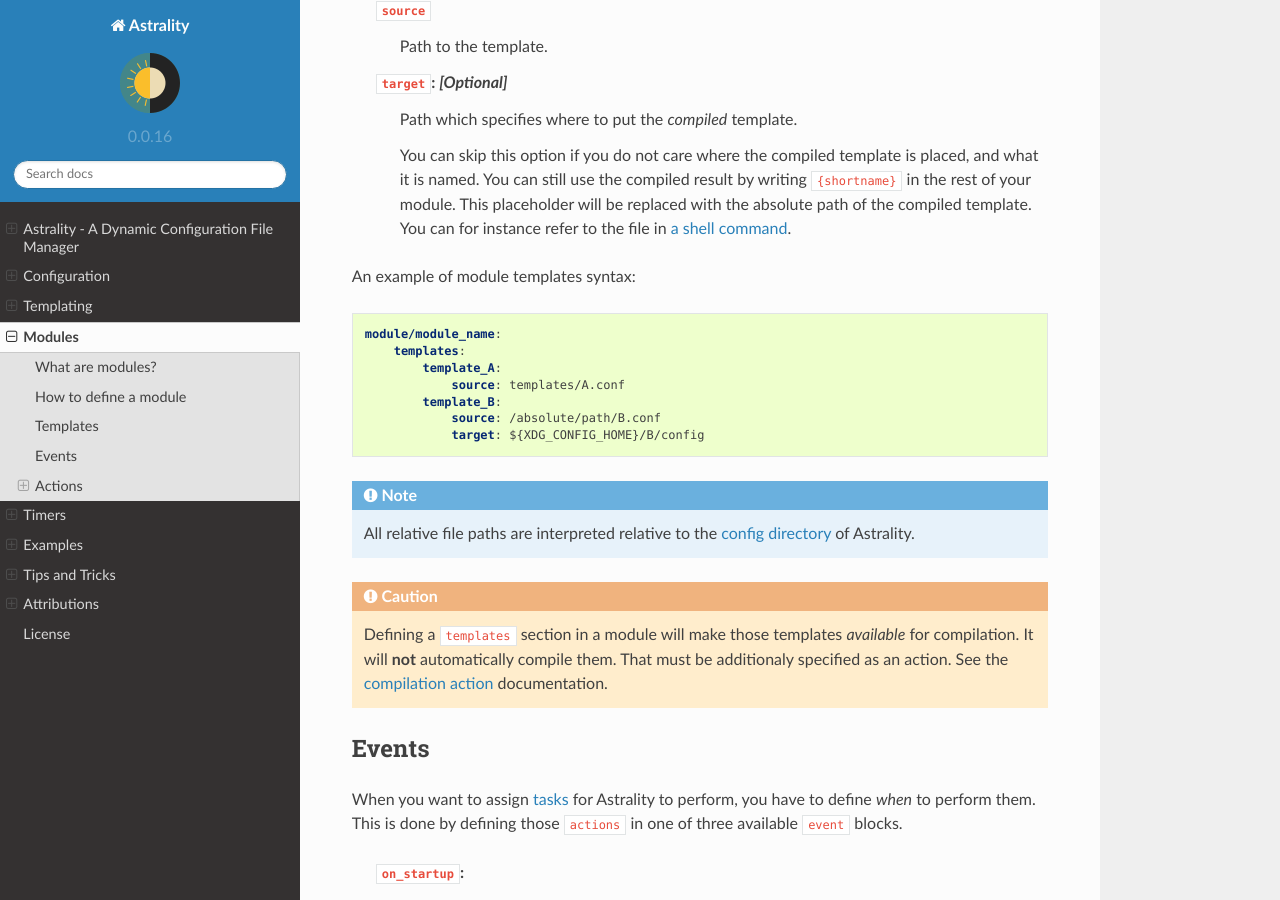
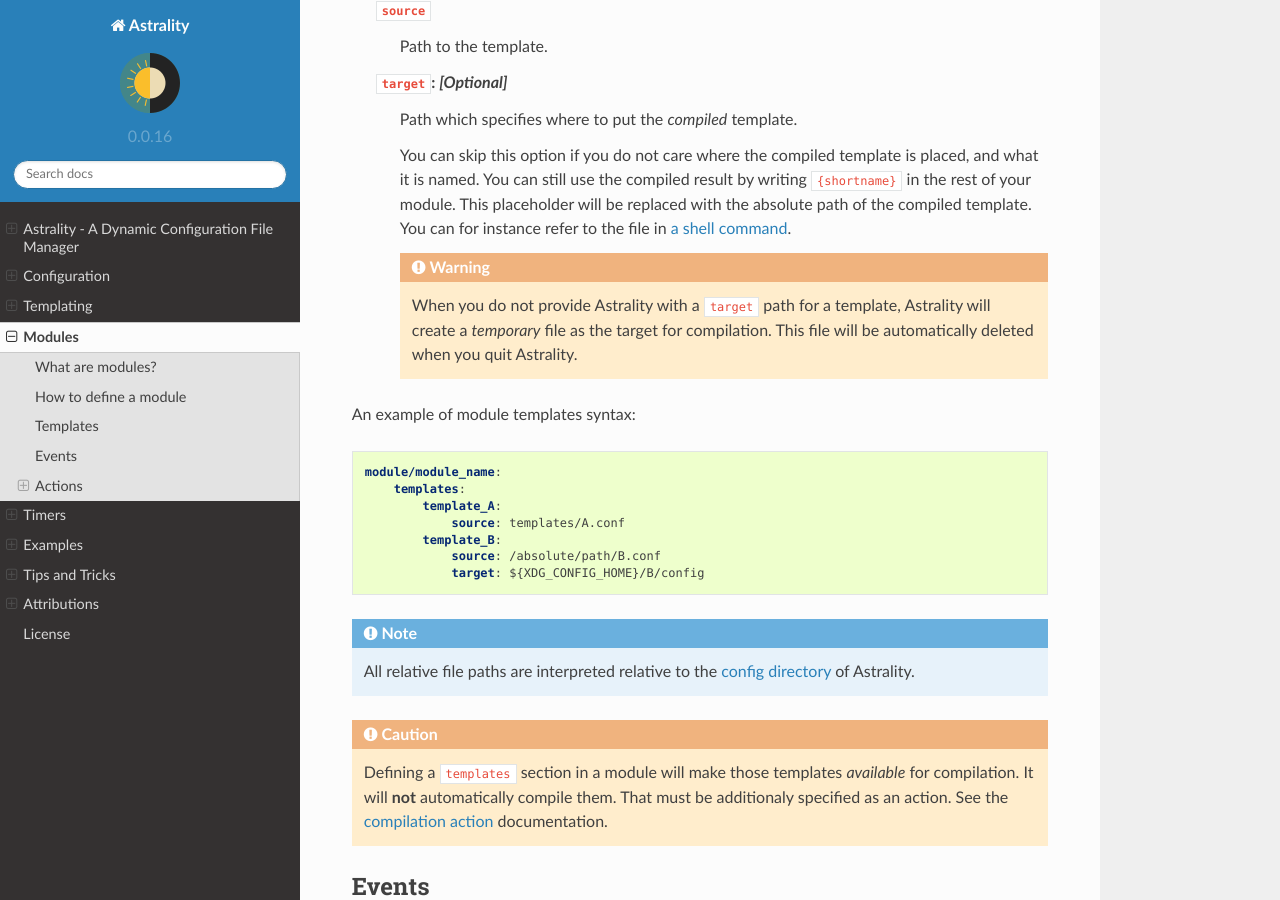
Before and after one commit to JakobGM/astrality, a Sphinx documentation site: the page built from docs/modules.rst, in a window 1280 px wide and 900 px high, scrolled down 1136 px. Built offline with Sphinx 7.4.7 and the Read the Docs theme 2.0.0, drawn with Linux system fonts in a browser that asks for light colours.

Commit message:
Add warning for temporory template targets

```diff
--- a/docs/modules.rst
+++ b/docs/modules.rst
@@ -56,6 +56,9 @@ Each template item has the following available attributes:
 
         You can skip this option if you do not care where the compiled template is placed, and what it is named.
         You can still use the compiled result by writing ``{shortname}`` in the rest of your module. This placeholder will be replaced with the absolute path of the compiled template. You can for instance refer to the file in :ref:`a shell command <run_action>`.
+
+        .. warning::
+            When you do not provide Astrality with a ``target`` path for a template, Astrality will create a *temporary* file as the target for compilation. This file will be automatically deleted when you quit Astrality.
 
 An example of module templates syntax:
 
```
